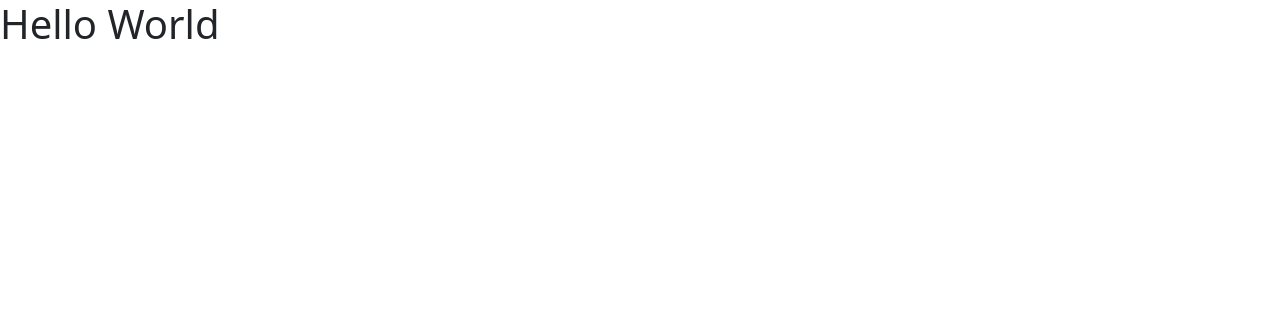
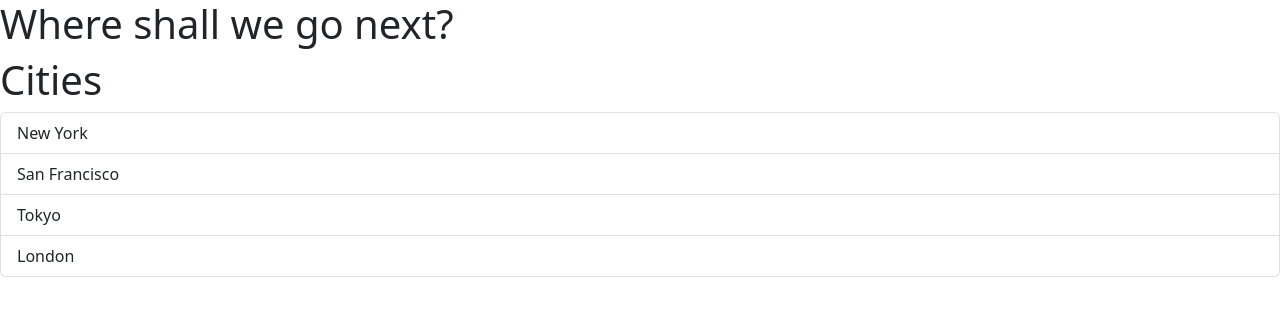
Before and after one commit to furixturi/frontend-2023, a React (Vite) app in the folder react-app-2023/: page / in a window 1280 px wide. Shown: the top 316 px of the page. Built offline with nearby package versions, Linux system fonts and the light colour scheme.

Commit message:
use props and state hooks

```diff
--- a/react-app-2023/src/App.tsx
+++ b/react-app-2023/src/App.tsx
@@ -1,7 +1,18 @@
 import Message from "./components/Message";
+import ListGroup from "./components/ListGroup";
 
+const listGroupItems = ["New York", "San Francisco", "Tokyo", "London"];
 function App() {
-    return <div><Message /></div>
+  return (
+    <div>
+      <Message message="Where shall we go next?" />
+      <ListGroup
+        items={listGroupItems}
+        heading="Cities"
+        onSelectItem={(item) => alert("Let's go to " + item + "!")}
+      />
+    </div>
+  );
 }
 
 export default App;
--- /dev/null
+++ b/react-app-2023/src/components/ListGroup/ListGroup.tsx
@@ -0,0 +1,43 @@
+import { useState } from "react";
+
+interface Props {
+  items?: string[];
+  heading?: string;
+  onSelectItem?: (item: string) => void;
+}
+
+function ListGroup({
+  items = [],
+  heading = "List Group",
+  onSelectItem = (item) => console.log(item),
+}: Props) {
+  // state hooks
+  const [selectedIndex, setSelectedIndex] = useState(-1);
+
+  return (
+    <>
+      <h1>{heading}</h1>
+      {items.length === 0 && <p>No items found</p>}
+      <ul className="list-group">
+        {items.map((item, index) => (
+          <li
+            className={
+              index === selectedIndex
+                ? "list-group-item active"
+                : "list-group-item"
+            }
+            key={index}
+            onClick={() => {
+              setSelectedIndex(index);
+              onSelectItem(item);
+            }}
+          >
+            {item}
+          </li>
+        ))}
+      </ul>
+    </>
+  );
+}
+
+export default ListGroup;
--- /dev/null
+++ b/react-app-2023/src/components/ListGroup/index.tsx
@@ -0,0 +1,3 @@
+import ListGroup from "./ListGroup";
+
+export default ListGroup;
--- a/react-app-2023/src/components/Message/Message.tsx
+++ b/react-app-2023/src/components/Message/Message.tsx
@@ -1,5 +1,8 @@
-function Message() {
-    return <h1>Hello World</h1>;
+interface Props {
+  message?: string;
+}
+function Message({ message = "Hello World!" }: Props) {
+  return <h1>{message}</h1>;
 }
 
 export default Message;
```
